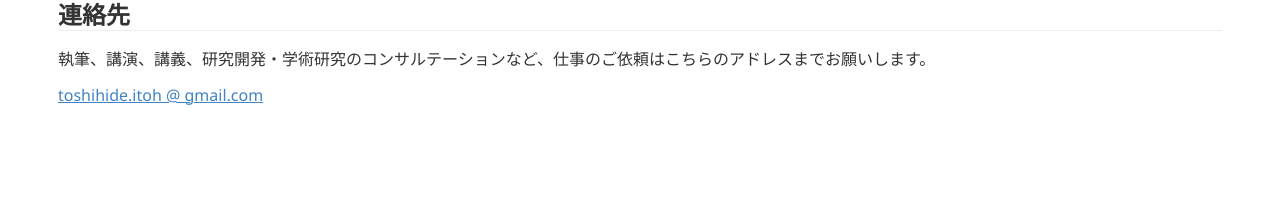
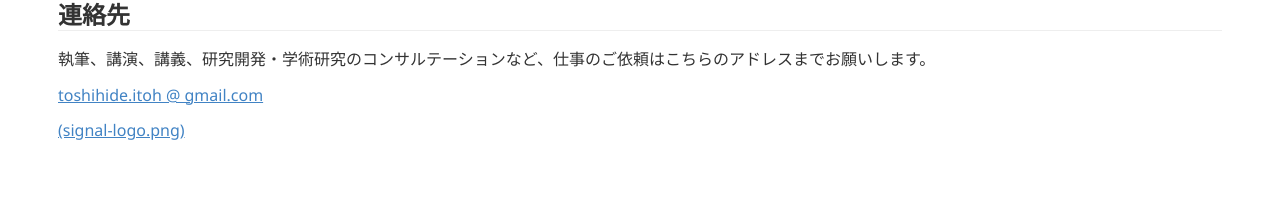
Before and after one commit to tnitoh/tnitoh.github.io, a Jekyll site: the page built from index.md, in a window 1280 px wide. Shown: the part 1166-1375 px from the top of the page. Built offline with Jekyll 4.4.1, drawn with Linux system fonts in a browser that asks for light colours; Markdown is read by kramdown in place of the engine named in the settings; before the commit the page ends 1342 px from its top, so only the background shows below that.

Commit message:
Update index.md

```diff
--- a/index.md
+++ b/index.md
@@ -51,3 +51,5 @@ title: Toshihide Itoh
 執筆、講演、講義、研究開発・学術研究のコンサルテーションなど、仕事のご依頼はこちらのアドレスまでお願いします。
 
 [toshihide.itoh @ gmail.com](contact_note.md)
+
+[(signal-logo.png)](https://signal.me/#eu/0PxDfmg6zt5BLhErTWGJ2B8CpgqLLxs-mf7HnWFgV419OTwldstGhYAcN4jBTN_O)
```
